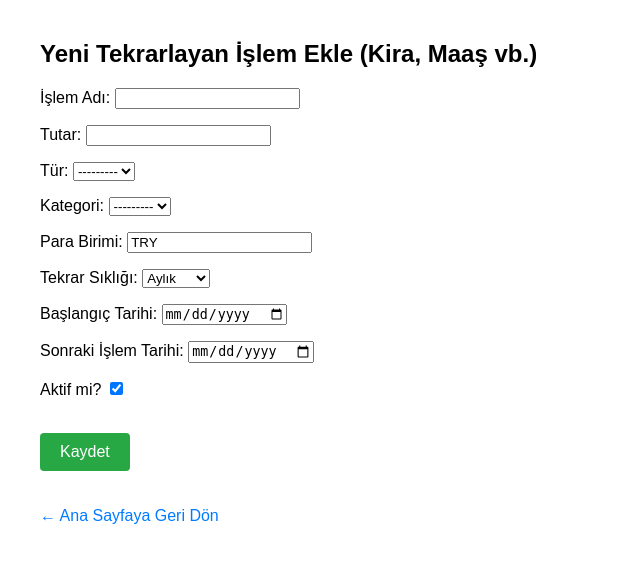
After one commit to Gnrdmr/finans_sistem, a Django app: page /recurring/add/ in a window 1280 px wide. The commit adds this page. Shown: the top 563 px of the page, without its empty margins (0-640 px from the left). Run offline with Django 5.2, Linux system fonts and the light colour scheme; the visitor is signed in with stand-in values (Sample User, id 1); data that the repository does not hold is empty.

Commit message:
Gün 7: RecurringTransaction modeli ve vakti gelen islemleri otomatik olusturan tetikleyici algoritma eklendi

```diff
--- a/tracker/forms.py
+++ b/tracker/forms.py
@@ -1,5 +1,5 @@
 from django import forms
-from .models import BudgetLimit, Transaction
+from .models import BudgetLimit, Transaction, RecurringTransaction
 
 
 class TransactionForm(forms.ModelForm):
@@ -16,3 +16,13 @@ class BudgetLimitForm(forms.ModelForm):
   class Meta:
     model = BudgetLimit
     fields = ['category', 'monthly_limit']
+
+
+class RecurringTransactionForm(forms.ModelForm):
+    class Meta:
+        model = RecurringTransaction
+        fields = ['title', 'amount', 'transaction_type', 'category', 'currency', 'interval', 'start_date', 'next_date', 'is_active']
+        widgets = {
+            'start_date': forms.DateInput(attrs={'type': 'date'}),
+            'next_date': forms.DateInput(attrs={'type': 'date'}),
+        }
--- a/tracker/models.py
+++ b/tracker/models.py
@@ -63,3 +63,31 @@ class BudgetLimit(models.Model):
 
       def __str__(self):
         return f"{self.user.username} - {self.category.name}: {self.monthly_limit} TRY"
+
+
+class RecurringTransaction(models.Model):
+    INTERVAL_CHOICES = [
+        ('DAILY', 'Günlük'),
+        ('WEEKLY', 'Haftalık'),
+        ('MONTHLY', 'Aylık'),
+        ('YEARLY', 'Yıllık'),
+    ]
+
+    user = models.ForeignKey(User, on_delete=models.CASCADE, verbose_name="Kullanıcı")
+    title = models.CharField(max_length=150, verbose_name="İşlem Adı")
+    amount = models.DecimalField(max_digits=12, decimal_places=2, verbose_name="Tutar")
+    transaction_type = models.CharField(max_length=10, choices=[('INCOME', 'Gelir'), ('EXPENSE', 'Gider')], verbose_name="Tür")
+    category = models.ForeignKey(Category, on_delete=models.SET_NULL, null=True, blank=True, verbose_name="Kategori")
+    currency = models.CharField(max_length=3, default='TRY', verbose_name="Para Birimi")
+
+    interval = models.CharField(max_length=10, choices=INTERVAL_CHOICES, default='MONTHLY', verbose_name="Tekrar Sıklığı")
+    start_date = models.DateField(verbose_name="Başlangıç Tarihi")
+    next_date = models.DateField(verbose_name="Sonraki İşlem Tarihi")
+    is_active = models.BooleanField(default=True, verbose_name="Aktif mi?")
+
+    class Meta:
+        verbose_name = "Tekrarlayan İşlem"
+        verbose_name_plural = "Tekrarlayan İşlemler"
+
+    def __str__(self):
+        return f"{self.title} - {self.amount} {self.currency} ({self.get_interval_display()})"
--- a/tracker/templates/tracker/home.html
+++ b/tracker/templates/tracker/home.html
@@ -37,6 +37,7 @@
     <a href="{% url 'export_excel' %}" style="background-color: #17a2b8; color: white; padding: 8px 12px; text-decoration: none; border-radius: 4px; margin-left: 10px;">📥 Excel Olarak İndir (Export)</a>
     <a href="{% url 'import_excel' %}" style="background-color: #ffc107; color: black; padding: 8px 12px; text-decoration: none; border-radius: 4px; margin-left: 10px;">📤 Excel ile Toplu Yükle (Import)</a>
     <a href="{% url 'set_limit' %}" style="background-color: #6f42c1; color: white; padding: 8px 12px; text-decoration: none; border-radius: 4px; margin-left: 10px;">⚙️ Bütçe Limiti Belirle</a>
+    <a href="{% url 'recurring_add' %}" style="background-color: #e83e8c; color: white; padding: 8px 12px; text-decoration: none; border-radius: 4px; margin-left: 10px;">🔁 Tekrarlayan İşlem Ekle</a>
 
     <hr>
 
--- /dev/null
+++ b/tracker/templates/tracker/recurring_form.html
@@ -0,0 +1,20 @@
+<!DOCTYPE html>
+<html lang="tr">
+<head>
+    <meta charset="UTF-8">
+    <title>Tekrarlayan İşlem Tanımla</title>
+</head>
+<body style="font-family: Arial, sans-serif; margin: 40px;">
+    <h2>Yeni Tekrarlayan İşlem Ekle (Kira, Maaş vb.)</h2>
+
+    <form method="POST">
+        {% csrf_token %}
+        {{ form.as_p }}
+        <br>
+        <button type="submit" style="background-color: #28a745; color: white; padding: 10px 20px; border: none; border-radius: 4px; cursor: pointer; font-size: 16px;">Kaydet</button>
+    </form>
+
+    <br><br>
+    <a href="{% url 'home' %}" style="text-decoration: none; color: #007bff;">← Ana Sayfaya Geri Dön</a>
+</body>
+</html>
--- a/tracker/urls.py
+++ b/tracker/urls.py
@@ -1,5 +1,5 @@
 from django.urls import path
-from .views import home, register_view, login_view, logout_view, transaction_add, transaction_edit, transaction_delete, export_transactions_excel, import_transactions_excel, set_budget_limit
+from .views import home, register_view, login_view, logout_view, transaction_add, transaction_edit, transaction_delete, export_transactions_excel, import_transactions_excel, set_budget_limit, recurring_add
 
 urlpatterns = [
     path('',home, name='home'),
@@ -12,5 +12,6 @@ urlpatterns = [
     path('export/excel/', export_transactions_excel, name='export_excel'),
     path('import/excel/', import_transactions_excel, name='import_excel'),
     path('set-limit/', set_budget_limit, name='set_limit'),
+    path('recurring/add/', recurring_add, name='recurring_add'),
 
 ]
--- a/tracker/views.py
+++ b/tracker/views.py
@@ -1,4 +1,4 @@
-from datetime import date
+from datetime import date, timedelta
 from decimal import Decimal
 import openpyxl
 from django.shortcuts import render, redirect, get_object_or_404
@@ -8,8 +8,9 @@ from django.contrib.auth import login, logout
 from django.contrib import messages
 from django.http import HttpResponse
 
-from .models import Transaction, BudgetLimit
-from .forms import TransactionForm, BudgetLimitForm
+from .models import Transaction, BudgetLimit, RecurringTransaction
+from .forms import TransactionForm, BudgetLimitForm, RecurringTransactionForm
+from dateutil.relativedelta import relativedelta
 
 
 
@@ -52,6 +53,34 @@ def home(request):
     user_transactions = Transaction.objects.filter(user=request.user)
     user_limits = BudgetLimit.objects.filter(user=request.user)
 
+    today = date.today()
+    recurring_items = RecurringTransaction.objects.filter(user=request.user, is_active=True, next_date__lte=today)
+
+    for item in recurring_items:
+        # 1. Gerçek işlem olarak tablolara ekle
+        Transaction.objects.create(
+            user=item.user,
+            title=f"{item.title} (Tekrarlayan)",
+            amount=item.amount,
+            transaction_type=item.transaction_type,
+            date=item.next_date,
+            currency=item.currency,
+            category=item.category,
+            description=f"Otomatik oluşturulan tekrarlayan işlem ({item.get_interval_display()})"
+        )
+
+        # 2. Sonraki işlem tarihini sıklığa göre güncelle
+        if item.interval == 'DAILY':
+            item.next_date += timedelta(days=1)
+        elif item.interval == 'WEEKLY':
+            item.next_date += timedelta(weeks=1)
+        elif item.interval == 'MONTHLY':
+            item.next_date += relativedelta(months=1)
+        elif item.interval == 'YEARLY':
+            item.next_date += relativedelta(years=1)
+
+        item.save()
+        messages.info(request, f"🔄 Tekrarlayan işlem otomatik eklendi: {item.title} ({item.amount} {item.currency})")
 
     current_month = date.today().month
     current_year = date.today().year
@@ -220,3 +249,20 @@ def set_budget_limit(request):
         form = BudgetLimitForm()
 
     return render(request, 'tracker/set_limit.html', {'form': form})
+
+
+
+@login_required(login_url='login')
+def recurring_add(request):
+    if request.method == 'POST':
+        form = RecurringTransactionForm(request.POST)
+        if form.is_valid():
+            rec_item = form.save(commit=False)
+            rec_item.user = request.user
+            rec_item.save()
+            messages.success(request, "Tekrarlayan işlem başarıyla tanımlandı!")
+            return redirect('home')
+    else:
+        form = RecurringTransactionForm()
+
+    return render(request, 'tracker/recurring_form.html', {'form': form})
```
Also changed, not shown: tracker/migrations/0004_alter_budgetlimit_options_alter_transaction_options_and_more.py (added).
